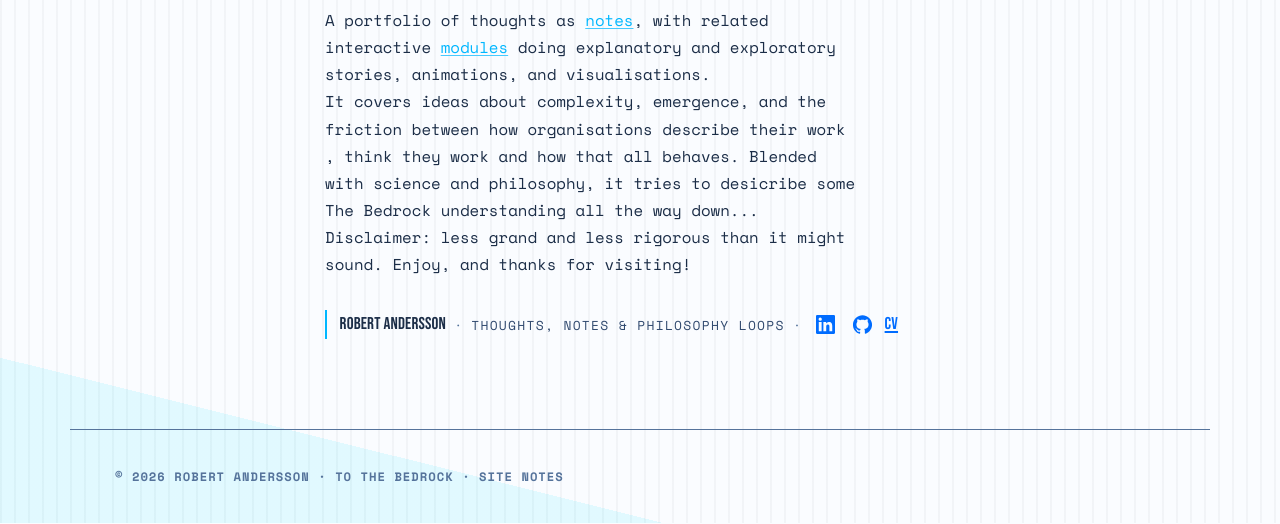
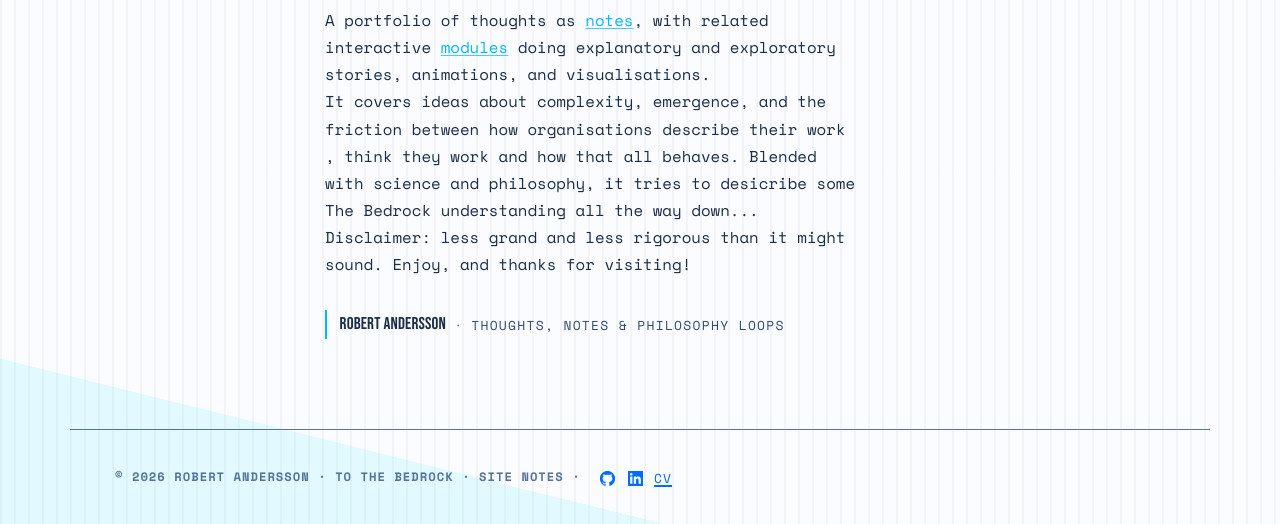
Before and after one commit to rndrssn/platoscave, a plain HTML site: page index.html in a window 1280 px wide. Shown: the part 339-863 px from the top of the page. Drawn offline with Linux system fonts and the light colour scheme.

Commit message:
Add global footer social links and remove hero contact links

```diff
--- a/css/components.css
+++ b/css/components.css
@@ -822,6 +822,42 @@ footer {
   color: var(--ink-faint);
 }
 
+.footer-socials {
+  display: inline-flex;
+  align-items: center;
+  gap: 0.46rem;
+  margin-left: 0.45rem;
+  vertical-align: middle;
+}
+
+.footer-social-link {
+  width: 1.12rem;
+  height: 1.12rem;
+  color: var(--link-ui);
+}
+
+.footer-social-link:hover {
+  color: var(--link-ui-hover);
+}
+
+.footer-social-link .contact-social-icon {
+  width: var(--icon-size-sm);
+  height: var(--icon-size-sm);
+}
+
+.footer-social-link--cv {
+  width: auto;
+  min-width: 0;
+  height: auto;
+  font-family: var(--mono);
+  font-style: normal;
+  font-weight: 400;
+  font-size: 0.72rem;
+  letter-spacing: 0.08em;
+  text-transform: uppercase;
+  line-height: 1;
+}
+
 @media (max-width: 639px) {
   .footer-text {
     font-size: clamp(0.62rem, 2.6vw, 0.72rem);
@@ -833,6 +869,13 @@ footer {
   .footer-text .footer-link {
     display: block;
     margin-top: 0.25rem;
+  }
+
+  .footer-socials {
+    display: flex;
+    gap: 0.52rem;
+    margin-left: 0;
+    margin-top: 0.3rem;
   }
 }
 
--- a/index.html
+++ b/index.html
@@ -53,16 +53,6 @@
         <span class="hero-meta-name">Robert Andersson</span>
         <span class="hero-meta-sep" aria-hidden="true">&middot;</span>
         <span class="hero-meta-role">Thoughts, Notes &amp; Philosophy Loops</span>
-        <span class="hero-meta-sep" aria-hidden="true">&middot;</span>
-        <span class="contact-socials contact-socials--inline" aria-label="Contact links">
-          <a class="contact-social-link contact-social-link--linkedin" href="https://linkedin.com/in/robertandersson" target="_blank" rel="noopener" aria-label="LinkedIn profile">
-            <span class="contact-social-icon" aria-hidden="true"></span>
-          </a>
-          <a class="contact-social-link contact-social-link--github" href="https://github.com/rndrssn" target="_blank" rel="noopener" aria-label="GitHub profile">
-            <span class="contact-social-icon" aria-hidden="true"></span>
-          </a>
-          <a class="contact-social-link contact-social-link--cv" href="modules/experience-skill-graph/cv/" aria-label="Curriculum vitae page">CV</a>
-        </span>
       </p>
     </section>
 
--- a/js/nav-controller.js
+++ b/js/nav-controller.js
@@ -10,6 +10,36 @@
   }
 
   document.addEventListener('DOMContentLoaded', function () {
+    function ensureFooterActions() {
+      var footerText = document.querySelector('footer .footer-text');
+      if (!footerText) return;
+      if (footerText.querySelector('.footer-socials')) return;
+
+      var aboutNavLink = null;
+      var navCandidates = Array.prototype.slice.call(document.querySelectorAll('.main-nav .nav-link[href]'));
+      navCandidates.forEach(function (link) {
+        if (aboutNavLink) return;
+        var text = (link.textContent || '').trim().toLowerCase();
+        if (text === 'about' || text === 'home') {
+          aboutNavLink = link;
+        }
+      });
+      if (!aboutNavLink && navCandidates.length) aboutNavLink = navCandidates[0];
+      var rootPrefix = (aboutNavLink && aboutNavLink.getAttribute('href')) || './';
+
+      var socials = document.createElement('span');
+      socials.className = 'footer-socials';
+      socials.innerHTML =
+        '<a class="contact-social-link contact-social-link--github footer-social-link" href="https://github.com/rndrssn" target="_blank" rel="noopener" aria-label="GitHub profile"><span class="contact-social-icon" aria-hidden="true"></span></a>' +
+        '<a class="contact-social-link contact-social-link--linkedin footer-social-link" href="https://linkedin.com/in/robertandersson" target="_blank" rel="noopener" aria-label="LinkedIn profile"><span class="contact-social-icon" aria-hidden="true"></span></a>' +
+        '<a class="contact-social-link contact-social-link--cv footer-social-link footer-social-link--cv" href="' + rootPrefix + 'modules/experience-skill-graph/cv/" aria-label="CV">CV</a>';
+
+      footerText.appendChild(document.createTextNode(' \u00B7 '));
+      footerText.appendChild(socials);
+    }
+
+    ensureFooterActions();
+
     var navToggle = document.querySelector('.nav-mobile-toggle');
     var navLinks = document.querySelector('.nav-links');
 
```
